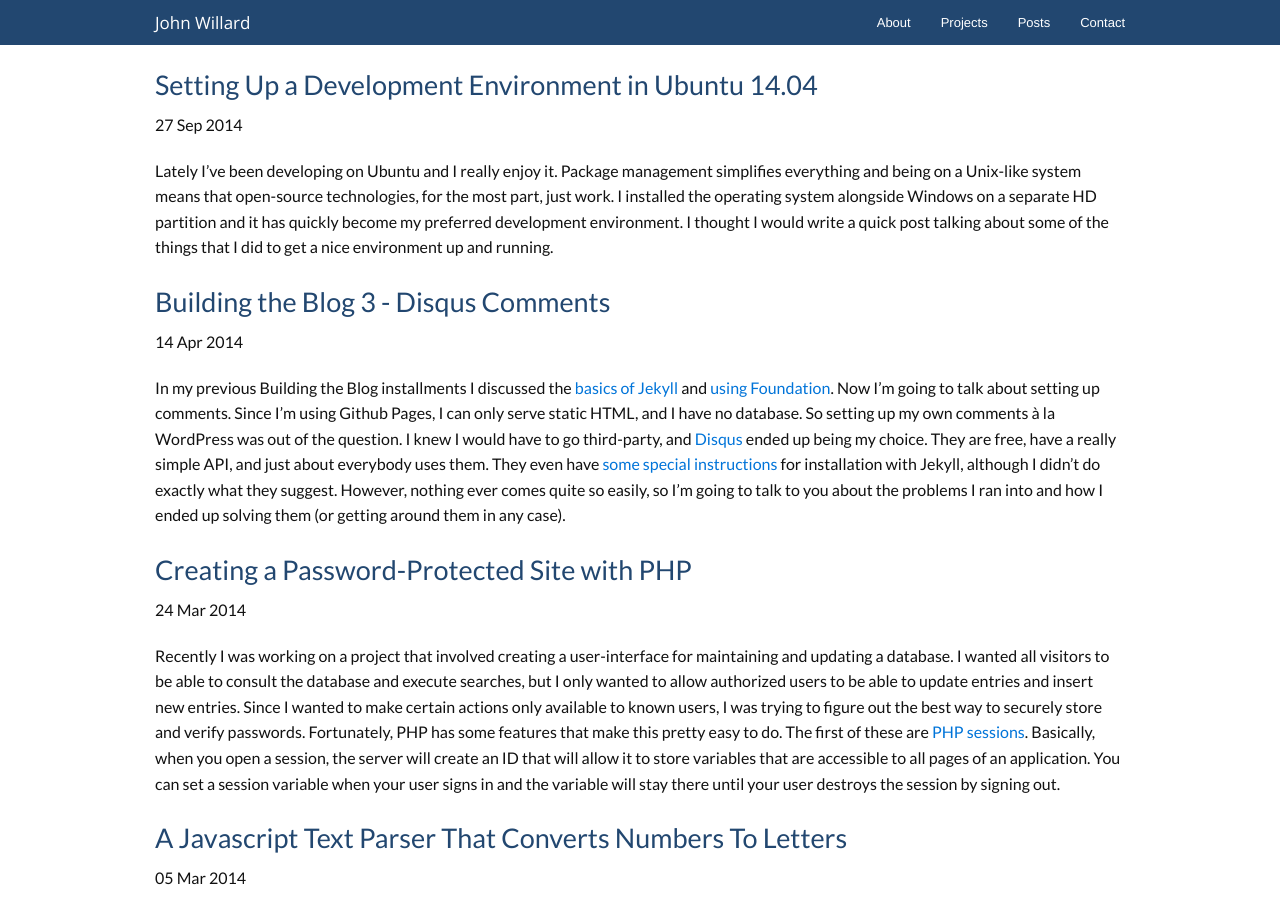
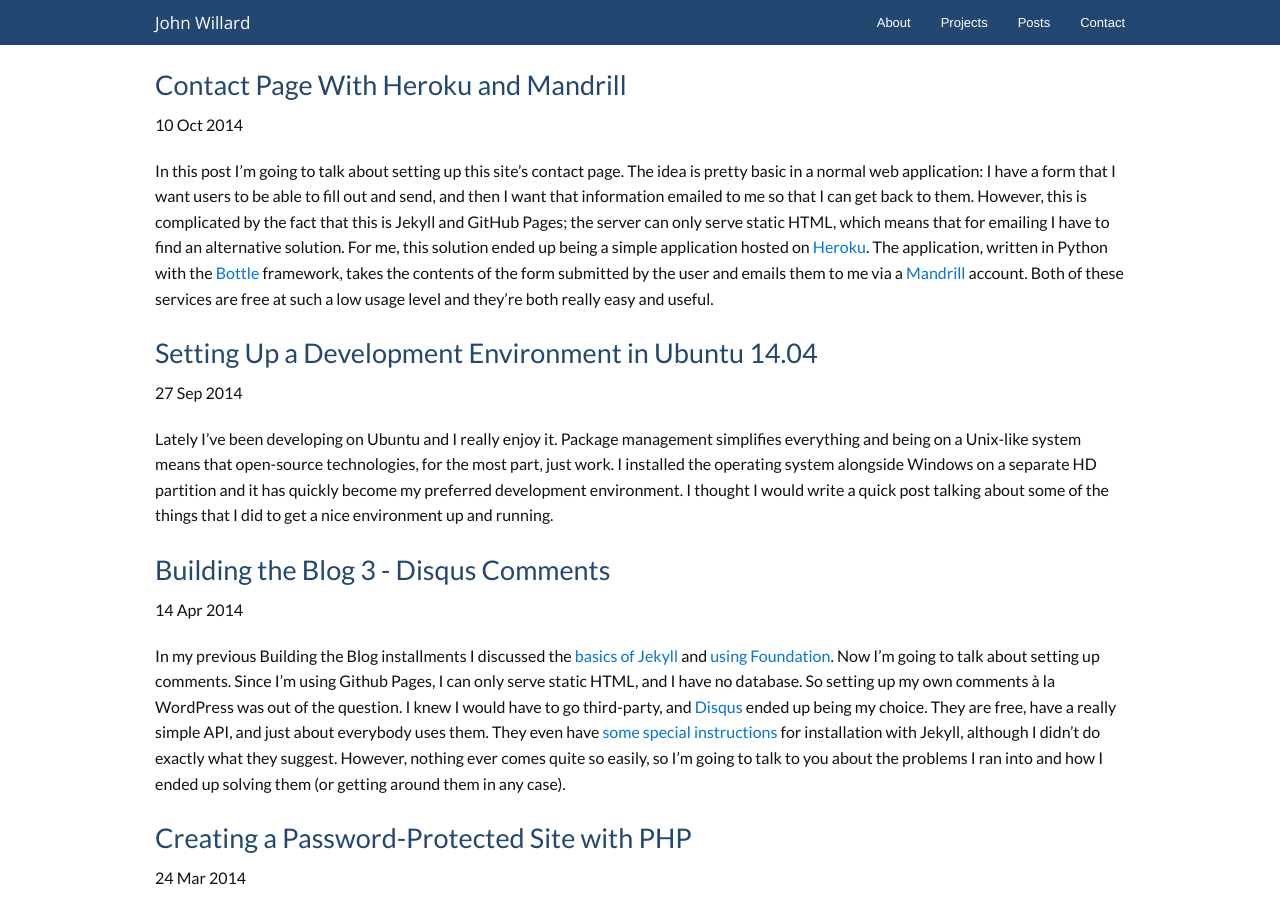
Before and after one commit to jgwil2/jgwil2.github.io, a Jekyll site: the page built from posts/index.html, in a window 1280 px wide and 900 px high. Built offline with Jekyll 4.4.1, drawn with Linux system fonts in a browser that asks for light colours; nearby versions of some CDN libraries; library files that are not in the unit come from our copies; Markdown is read by kramdown in place of the engine named in the settings.

Commit message:
contact page post

```diff
--- a/_config.yml
+++ b/_config.yml
@@ -1,6 +1,6 @@
 name: John Willard
 description: A blog about web deveopment by John Willard
 markdown: redcarpet
-pygments: true
+highlighter: 'pygments'
 permalink: pretty
 url: "http://jgwil2.github.io"
--- a/_includes/footer.html
+++ b/_includes/footer.html
@@ -44,8 +44,17 @@
 					dataType: 'json',
 					encode: true,
 					success: function(data){
-            $('#formRow').append('<div data-alert class="alert-box success radius" id="successAlert">'
+						$('#formRow').append(
+							'<div data-alert class="alert-box success radius">'
 							+ data.message
+							+ '<a href="#" class="close">&times;</a></div>'
+							);
+						$(document).foundation();
+					},
+					error: function(){
+						$('#formRow').append(
+							'<div data-alert class="alert-box success radius">'
+							+ 'An error occurred. Please try again later'
 							+ '<a href="#" class="close">&times;</a></div>'
 							);
 						$(document).foundation();
--- /dev/null
+++ b/_posts/2014-10-10-contact-form-heroku-mandrill.md
@@ -0,0 +1,117 @@
+---
+title: Contact Page With Heroku and Mandrill
+layout: post
+---
+
+In this post I'm going to talk about setting up this site's contact page. The idea is pretty basic in a normal web application: I have a form that I want users to be able to fill out and send, and then I want that information emailed to me so that I can get back to them. However, this is complicated by the fact that this is Jekyll and GitHub Pages; the server can only serve static HTML, which means that for emailing I have to find an alternative solution. For me, this solution ended up being a simple application hosted on [Heroku](https://www.heroku.com/). The application, written in Python with the [Bottle](http://bottlepy.org/docs/dev/index.html) framework, takes the contents of the form submitted by the user and emails them to me via a [Mandrill](http://mandrill.com/) account. Both of these services are free at such a low usage level and they're both really easy and useful.
+
+The contact form went through a couple of evolutions. At first I was using [fwdform](https://github.com/samdobson/fwdform) to send the emails. It was really easy to set up; you just register and submit your form to a URL with the token that you're given. The problem was that after the form submit it redirects you to a really simple thank you page on another domain and then the user has to hit the back button to return to the site. Not the best user experience. So basing my application on the fwdform code, I wrote my own Python app that would redirect to a thank you page on my site. Running the app on Heroku is pretty easy; you just have to install Python and [virtualenv](http://virtualenv.readthedocs.org/en/latest/), install the dependencies in the virtual environment, and then write them out to `requirements.txt`. You can find more information at the [Heroku Dev Center](https://devcenter.heroku.com/). Here is a sample of what that looked like:
+{% highlight python %}
+import bottle
+import cgi
+import re
+import mandrill
+import os
+
+mandrill_client = mandrill.Mandrill('mandrill-api-key')
+
+@bottle.post('/')
+def send_mail():
+	destination = 'jgwil2@gmail.com'
+	name = bottle.request.forms.get('name')
+	email = bottle.request.forms.get('email')
+	message = bottle.request.forms.get('message')
+
+	form = {
+				'to': [{'email': destination}],
+				'from_email': email,
+				'subject': 'Message from ' + name,
+				'text': message
+			}
+
+	result = mandrill_client.messages.send(message=form)
+	if result[0]['status'] != 'sent':
+		abort(500)
+
+	return bottle.redirect('http://jgwil2.github.io/contact/thanks')
+
+bottle.debug(True)
+bottle.run(host='0.0.0.0', port=int(os.environ.get('PORT',5000)))
+{% endhighlight %}
+Then on the contact page, I just set up a form to point at my app:
+{% highlight html %}
+<form action="http://my-cool-app.herokuapp.com/" method="post">
+<div class="row" >
+
+	<div class="large-12 columns" id="formRow">
+
+		<p>Email: <input type="text" name="email" required></p><br />
+		<p>Name: <input type="text" name="name" required></p><br />
+		<p>Message: <textarea name="message" cols="40" rows="10"></textarea></p><br />
+		<input type="submit" value="Send Message">
+
+	</div>
+
+</div>
+</form>
+{% endhighlight %}
+Definitely better, but still a little old school. What I really wanted to do was to send the form asynchronously and then just post a success message to the user when it's sent. The problem with this approach is that most servers will not accept asynchronous requests from another domain. This is called [Cross-origin resource sharing (CORS)](http://en.wikipedia.org/wiki/Cross-origin_resource_sharing) and it has to be explicitly enabled in the response headers. To do this in Bottle, all we need to do is import the hook plugin and set up a callback function to be executed after each request:
+{% highlight python %}
+import bottle
+from bottle import hook, response
+import cgi
+import re
+import mandrill
+import os
+
+@hook('after_request')
+def enable_cors():
+	response.headers['Access-Control-Allow-Origin'] = '*'
+# ...
+{% endhighlight %}
+I also changed the response from a redirect to a dictionary, which will be converted to a JSON object:
+{% highlight python %}
+# ...
+	result = mandrill_client.messages.send(message=form)
+	if result[0]['status'] != 'sent':
+		abort(500)
+
+	return {'message': 'Thank you! Your message has been sent succesfully.'}
+
+# ...
+{% endhighlight %}
+This will make it easy to display the message to the user with some JavaScript. All we need to do now is add the asynchronous post request and handle a response. In my `_includes/footer.html` file I put the following code:
+{% highlight javascript %}
+{% raw %}
+{% if page.url == "/contact/" %}
+<script>
+$(document).ready(function(){
+	$('form').submit(function(event){
+		var formData = {
+			'email': $('input[name=email]').val(),
+			'name': $('input[name=name').val(),
+			'message': $('textarea[name=message]').val()
+		};
+		$.ajax({
+			type: 'POST',
+			url: 'http://my-cool-app.herokuapp.com/',
+			data: formData,
+			dataType: 'json',
+			encode: true,
+			success: function(data){
+				$('#formRow').append(
+					'<div data-alert class="alert-box success radius">'
+					+ data.message
+					+ '<a href="#" class="close">&times;</a></div>'
+					);
+				$(document).foundation();
+			}
+		});
+		event.preventDefault();
+	});
+});
+</script>
+{% endif %}
+{% endraw %}
+{% endhighlight %}
+The JS will take the data from the form and submit it asynchronously to the Python app's URL. The Python app replies with the JSON object containing the key `message` and the value to display to the user. When the site recieves this reply it will add an alert containing the massage. The `foundation()` method is then called again so that the new alert component will be initialized, allowing the user to close it. `event.preventDefault` just stops the form from being sent via a regular post request. For error handling, you can also add a second `error` callback function.
```
Lines whose indentation alone changed are shown as unchanged.
